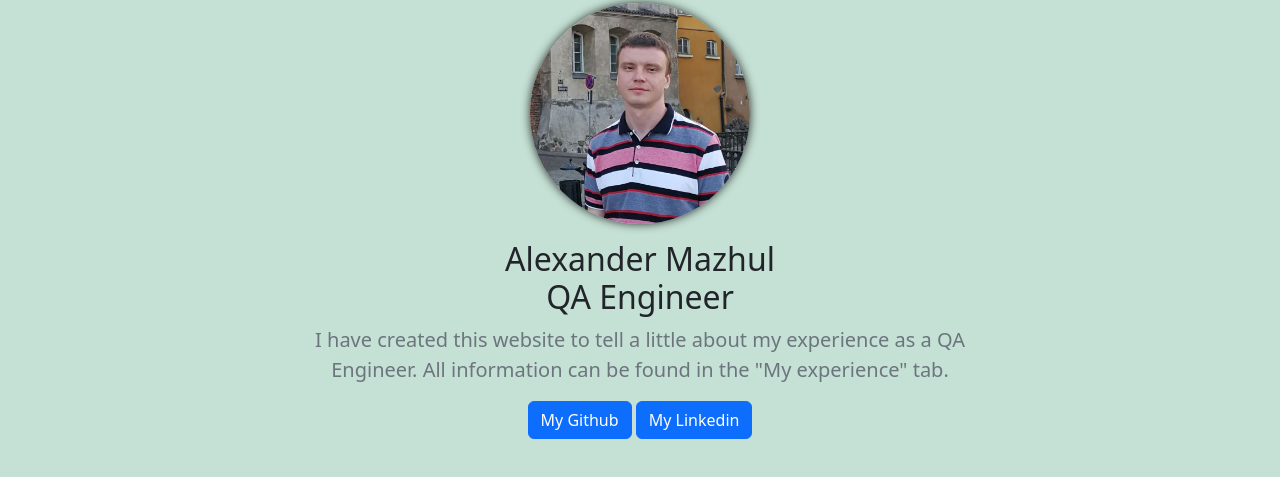
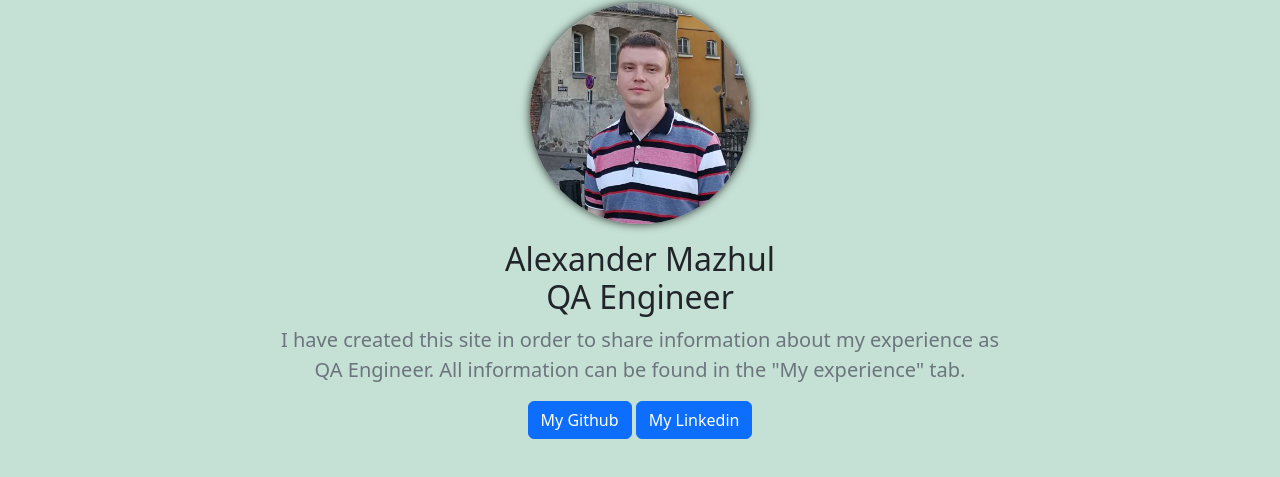
Before and after one commit to AlexanderMazhul/AlexanderMazhul.github.io, a plain HTML site: page index.html in a window 1280 px wide. Shown: the part 77-554 px from the top of the page. Drawn offline with nearby package versions, Linux system fonts and the light colour scheme.

Commit message:
changes in site order description

```diff
--- a/index.html
+++ b/index.html
@@ -68,9 +68,9 @@
           <h2 class="fw-light textbottom">Alexander Mazhul</h2>
           <h2 class="fw-light">QA Engineer</h2>
           <p class="lead text-muted">
-            I have created this website to tell a little about my experience as
-            a QA Engineer. All information can be found in the "My experience"
-            tab.
+            I have created this site in order to share information about my
+            experience as QA Engineer. All information can be found in the "My
+            experience" tab.
           </p>
           <a
             href="https://github.com/AlexanderMazhul"
```
